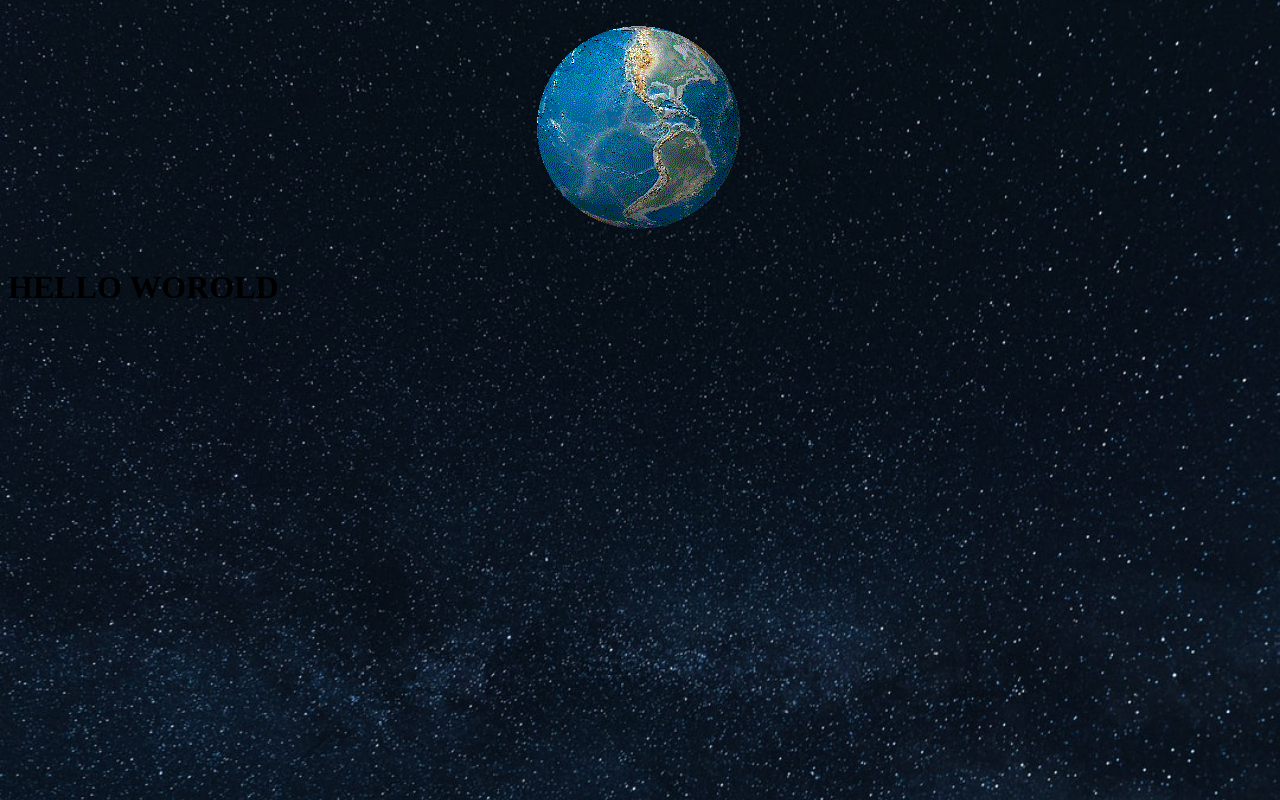
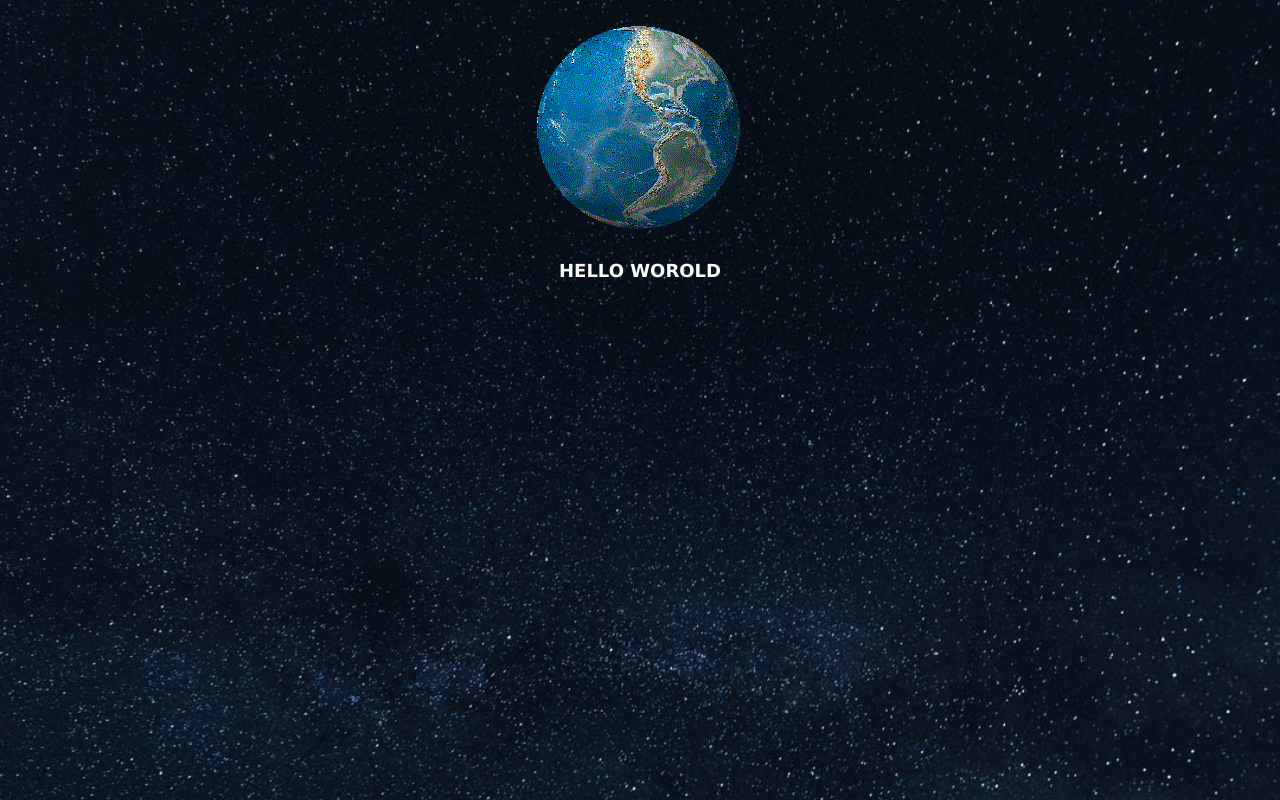
Before and after one commit to saoud-ahmed-khan/bootcamp-1st-assignment, a plain HTML site: page index.html in a window 1280 px wide. Drawn offline with Linux system fonts and the light colour scheme.

Commit message:
Update index.html

```diff
--- a/index.html
+++ b/index.html
@@ -20,7 +20,7 @@
   margin-right: auto;
 
 }
-my_center{
+.my_center{
   text-align: center;
   color: white;
   font-family: Verdana, Geneva, Tahoma, sans-serif;
```
